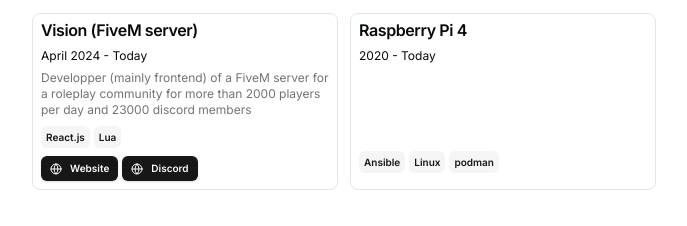
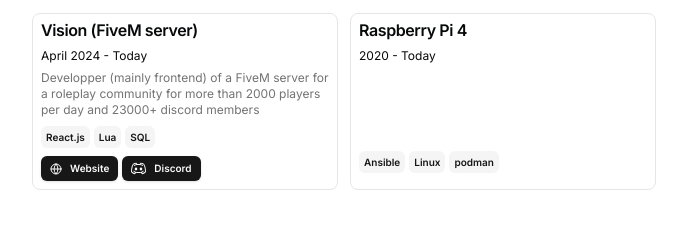
Before and after one commit to tholeb/tholeb.github.io, a Next.js app: page / in a window 1280 px wide. Shown: the part 1218-1444 px from the top of the page, without its empty margins (296-983 px from the left). Built offline with nearby package versions, Linux system fonts and the light colour scheme.

Commit message:
update project : vision

```diff
--- a/src/data/resume.tsx
+++ b/src/data/resume.tsx
@@ -120,10 +120,11 @@
       href: "https://visionrp.fr",
       dates: "April 2024 - Today",
       active: true,
-      description: "Developper (mainly frontend) of a FiveM server for a roleplay community for more than 2000 players per day and 23000 discord members",
+      description: "Developper (mainly frontend) of a FiveM server for a roleplay community for more than 2000 players per day and 23000+ discord members",
       technologies: [
         "React.js",
         "Lua",
+		"SQL"
       ],
       links: [
 		{
@@ -134,7 +135,7 @@
 		{
           type: "Discord",
           href: "https://visionrp.fr",
-          icon: <Icons.globe className="size-3" />,
+          icon: <Icons.discord className="size-3" />,
         }
 	  ],
       image: "",
```
